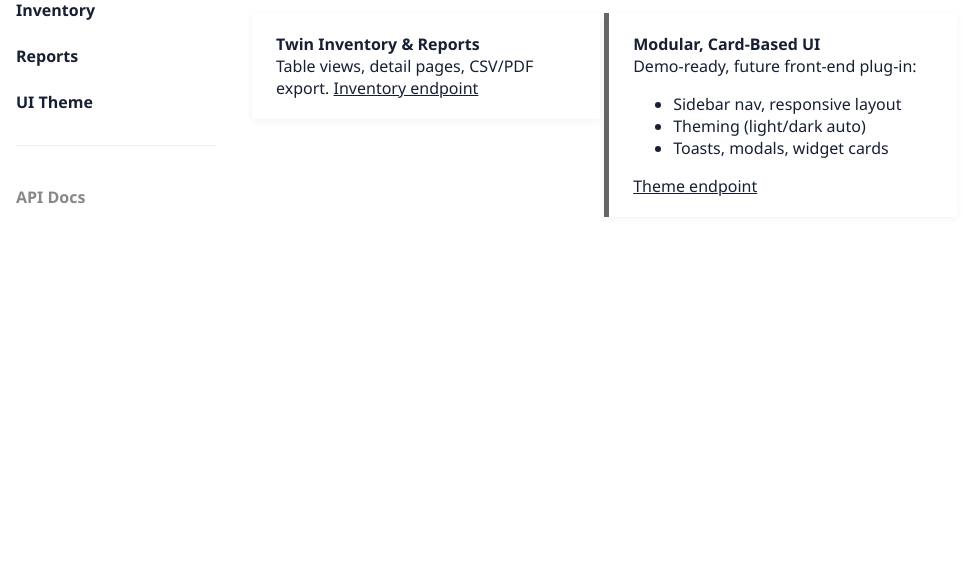
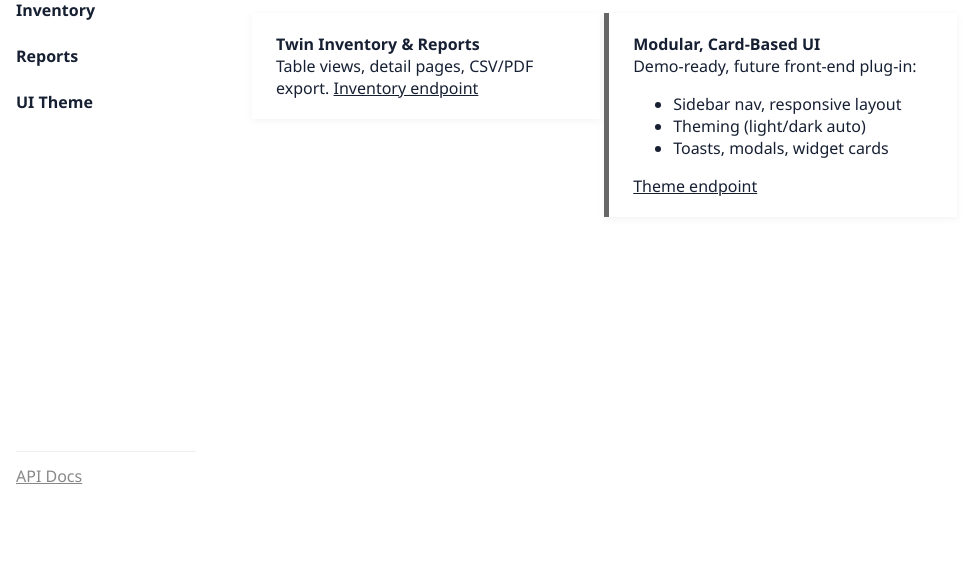
Before and after one commit to Workflow-Manager-admin/nettwin-vision-10-783d060f, a FastAPI app: template nettwain_vision/src/api/templates/landing.html in a window 1280 px wide. Shown: the part 281-848 px from the top of the page, without its empty margins (0-963 px from the left). Run offline with FastAPI, Linux system fonts and the light colour scheme; the template is opened without the code that fills it: most values are stand-ins (such as "Sample title", 1, 10 or a date in 2020).

Commit message:
CheckPoint

```diff
--- a/.knowledge/nettwain_vision_src_api_templates_dashboard.html
+++ b/.knowledge/nettwain_vision_src_api_templates_dashboard.html
@@ -1 +1 @@
-{"is_source_file": false, "format": null, "description": "", "external_files": [], "external_methods": [], "published": [], "classes": [], "methods": [], "calls": [], "search-terms": [], "state": 2, "file_id": 24, "knowledge_revision": 69, "git_revision": "5ea0653c1d3f409960f6f22be641c163d8e7c063", "hash": "cc40ab21bd039f4942e4dcbf4d090e81", "format-version": 4, "code-base-name": "default", "filename": "nettwain_vision/src/api/templates/dashboard.html", "revision_history": [{"69": "5ea0653c1d3f409960f6f22be641c163d8e7c063"}]}
+{"is_source_file": false, "format": "", "description": "", "external_files": [], "external_methods": [], "published": [], "classes": [], "methods": [], "calls": [], "search-terms": [], "state": 2, "file_id": 30, "knowledge_revision": 86, "git_revision": "41e779ebd9eafbc8068d97d99f7c4613ffaa2f8d", "hash": "c4ee68b825fb9cdcb6e0c01ced7804bb", "format-version": 4, "code-base-name": "default", "filename": "nettwain_vision/src/api/templates/dashboard.html", "revision_history": [{"86": "41e779ebd9eafbc8068d97d99f7c4613ffaa2f8d"}]}
--- a/.knowledge/nettwain_vision_src_api_templates_inventory.html
+++ b/.knowledge/nettwain_vision_src_api_templates_inventory.html
@@ -1 +1 @@
-{"is_source_file": true, "format": "HTML", "description": "HTML template for Inventory dashboard with embedded Chart.js visualizations.", "external_files": ["/static/demo.css", "https://cdn.jsdelivr.net/npm/chart.js"], "external_methods": [], "published": [], "classes": [], "methods": [], "calls": ["Chart(document.getElementById('statusPie').getContext('2d'), {...})", "Chart(document.getElementById('availBar').getContext('2d'), {...})"], "search-terms": ["inventory.html", "inventory dashboard", "Chart.js", "statusPie", "availBar", "inventory-card", "doughnut", "bar", "inventory"], "state": 2, "file_id": 25, "knowledge_revision": 71, "git_revision": "5ea0653c1d3f409960f6f22be641c163d8e7c063", "hash": "ca3cf10c675f68dc496e6c3c19bb40d6", "format-version": 4, "code-base-name": "default", "filename": "nettwain_vision/src/api/templates/inventory.html", "revision_history": [{"71": "5ea0653c1d3f409960f6f22be641c163d8e7c063"}]}
+{"is_source_file": false, "format": "", "description": "", "external_files": [], "external_methods": [], "published": [], "classes": [], "methods": [], "calls": [], "search-terms": [], "state": 2, "file_id": 25, "knowledge_revision": 81, "git_revision": "41e779ebd9eafbc8068d97d99f7c4613ffaa2f8d", "revision_history": [{"71": "5ea0653c1d3f409960f6f22be641c163d8e7c063"}, {"81": "41e779ebd9eafbc8068d97d99f7c4613ffaa2f8d"}], "hash": "c4fb00a26d6b14d8d658e1081ac8f8d9", "format-version": 4, "code-base-name": "default", "filename": "nettwain_vision/src/api/templates/inventory.html"}
--- a/.knowledge/nettwain_vision_src_api_templates_landing.html
+++ b/.knowledge/nettwain_vision_src_api_templates_landing.html
@@ -1 +1 @@
-{"is_source_file": true, "file_id": 29, "git_revision": "3515fd1aa49c79da7e313732ee6d1539f23eb56b", "state": 1, "description": "", "external_files": [], "external_methods": [], "published": [], "classes": [], "methods": [], "calls": [], "search-terms": [], "hash": "f43800e2bf71ec9c927cdfedd8c5e66b", "format-version": 4, "code-base-name": "default", "filename": "nettwain_vision/src/api/templates/landing.html", "knowledge_revision": 79}
+{"is_source_file": true, "file_id": 32, "git_revision": "41e779ebd9eafbc8068d97d99f7c4613ffaa2f8d", "state": 1, "description": "", "external_files": [], "external_methods": [], "published": [], "classes": [], "methods": [], "calls": [], "search-terms": [], "hash": "c99a7e75da87d7756da92bf5720764a8", "format-version": 4, "code-base-name": "default", "filename": "nettwain_vision/src/api/templates/landing.html", "knowledge_revision": 88}
--- a/.knowledge/nettwain_vision_src_api_templates_network_map.html
+++ b/.knowledge/nettwain_vision_src_api_templates_network_map.html
@@ -1 +1 @@
-{"is_source_file": true, "format": "HTML", "description": "This is an HTML template for a web page displaying a network map with an embedded inline SVG representing network topology, nodes, links, and a legend.", "external_files": ["/static/demo.css"], "external_methods": [], "published": [], "classes": [], "methods": [], "calls": [], "search-terms": ["network map", "SVG network topology", "HTML template", "embedded SVG", "network diagram"], "state": 2, "file_id": 26, "knowledge_revision": 73, "git_revision": "5ea0653c1d3f409960f6f22be641c163d8e7c063", "hash": "2dc0eba49312a404e851e420d0ecc16a", "format-version": 4, "code-base-name": "default", "filename": "nettwain_vision/src/api/templates/network_map.html", "revision_history": [{"73": "5ea0653c1d3f409960f6f22be641c163d8e7c063"}]}
+{"is_source_file": false, "format": "", "description": "", "external_files": [], "external_methods": [], "published": [], "classes": [], "methods": [], "calls": [], "search-terms": [], "state": 2, "file_id": 26, "knowledge_revision": 82, "git_revision": "41e779ebd9eafbc8068d97d99f7c4613ffaa2f8d", "revision_history": [{"73": "5ea0653c1d3f409960f6f22be641c163d8e7c063"}, {"82": "41e779ebd9eafbc8068d97d99f7c4613ffaa2f8d"}], "hash": "8e266e2ac9be8790fff029354cbb4b6b", "format-version": 4, "code-base-name": "default", "filename": "nettwain_vision/src/api/templates/network_map.html"}
--- a/.knowledge/nettwain_vision_src_api_templates_planning.html
+++ b/.knowledge/nettwain_vision_src_api_templates_planning.html
@@ -1 +1 @@
-{"is_source_file": false, "format": "", "description": "", "external_files": [], "external_methods": [], "published": [], "classes": [], "methods": [], "calls": [], "search-terms": [], "state": 2, "file_id": 27, "knowledge_revision": 75, "git_revision": "5ea0653c1d3f409960f6f22be641c163d8e7c063", "hash": "c2b145f419b964fa75653a5bb39ec5e0", "format-version": 4, "code-base-name": "default", "filename": "nettwain_vision/src/api/templates/planning.html", "revision_history": [{"75": "5ea0653c1d3f409960f6f22be641c163d8e7c063"}]}
+{"is_source_file": false, "format": "", "description": "", "external_files": [], "external_methods": [], "published": [], "classes": [], "methods": [], "calls": [], "search-terms": [], "state": 2, "file_id": 31, "knowledge_revision": 87, "git_revision": "41e779ebd9eafbc8068d97d99f7c4613ffaa2f8d", "hash": "e39d5060e80e96e13bad77c5ca34b620", "format-version": 4, "code-base-name": "default", "filename": "nettwain_vision/src/api/templates/planning.html", "revision_history": [{"87": "41e779ebd9eafbc8068d97d99f7c4613ffaa2f8d"}]}
--- a/.knowledge/nettwain_vision_src_api_templates_reports.html
+++ b/.knowledge/nettwain_vision_src_api_templates_reports.html
@@ -1 +1 @@
-{"is_source_file": true, "format": "HTML", "description": "A web page template for displaying reports, including charts for planning summary reports and links to downloadable report files.", "external_files": ["https://cdn.jsdelivr.net/npm/chart.js", "/static/demo.css", "/static/mock_site_report.csv", "/static/mock_site_report.pdf"], "external_methods": [], "published": [], "classes": [], "methods": [{"name": "alert", "description": "Displays a demo alert message when the 'Download Current Report' button is clicked."}], "calls": ["Chart()"], "search-terms": ["reports.html", "Chart.js", "planning summary", "charts", "plotting", "report template", "Report Demo"], "state": 2, "file_id": 28, "knowledge_revision": 77, "git_revision": "248268e0a8a137461a22973ac4dbdd4932120667", "hash": "6069f455a93793d615dee73ca573743c", "format-version": 4, "code-base-name": "default", "filename": "nettwain_vision/src/api/templates/reports.html", "revision_history": [{"77": "248268e0a8a137461a22973ac4dbdd4932120667"}]}
+{"is_source_file": false, "format": "", "description": "", "external_files": [], "external_methods": [], "published": [], "classes": [], "methods": [], "calls": [], "search-terms": [], "state": 2, "file_id": 28, "knowledge_revision": 84, "git_revision": "41e779ebd9eafbc8068d97d99f7c4613ffaa2f8d", "revision_history": [{"77": "248268e0a8a137461a22973ac4dbdd4932120667"}, {"84": "41e779ebd9eafbc8068d97d99f7c4613ffaa2f8d"}], "hash": "7792989b4a48822f6c5c63a7331e927f", "format-version": 4, "code-base-name": "default", "filename": "nettwain_vision/src/api/templates/reports.html"}
--- a/nettwain_vision/src/api/templates/landing.html
+++ b/nettwain_vision/src/api/templates/landing.html
@@ -81,10 +81,11 @@
             <a href="/inventory">Inventory</a>
             <a href="/reports">Reports</a>
             <a href="/api/v1/ui/theme">UI Theme</a>
-            <div style="margin-top:2em; border-top:1px solid #eee; padding-top:1em;">
-                <a href="/docs" style="color:#888;">API Docs</a>
-            </div>
+            <!-- API Docs always at the bottom of menu -->
         </nav>
+        <div style="position: fixed; bottom: 2em; left: 1em; width: 180px;">
+            <a href="/docs" style="color: #888; display: block; border-top:1px solid #eee; padding-top:0.8em; margin-top:0.8em; text-align:left;">API Docs</a>
+        </div>
     </div>
     <div class="main">
         <h1>{{ app_name }}</h1>
```
Also changed, not shown: .knowledge/.knowledge.json.
